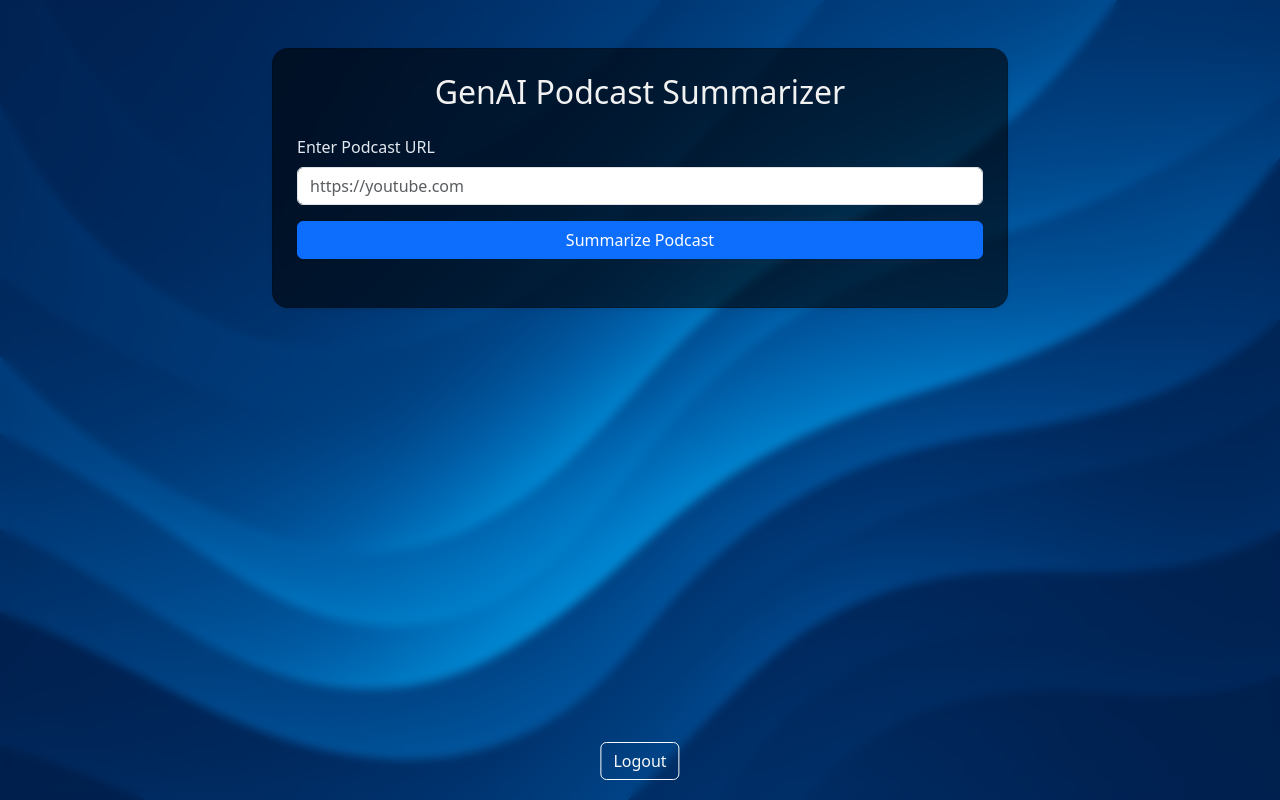
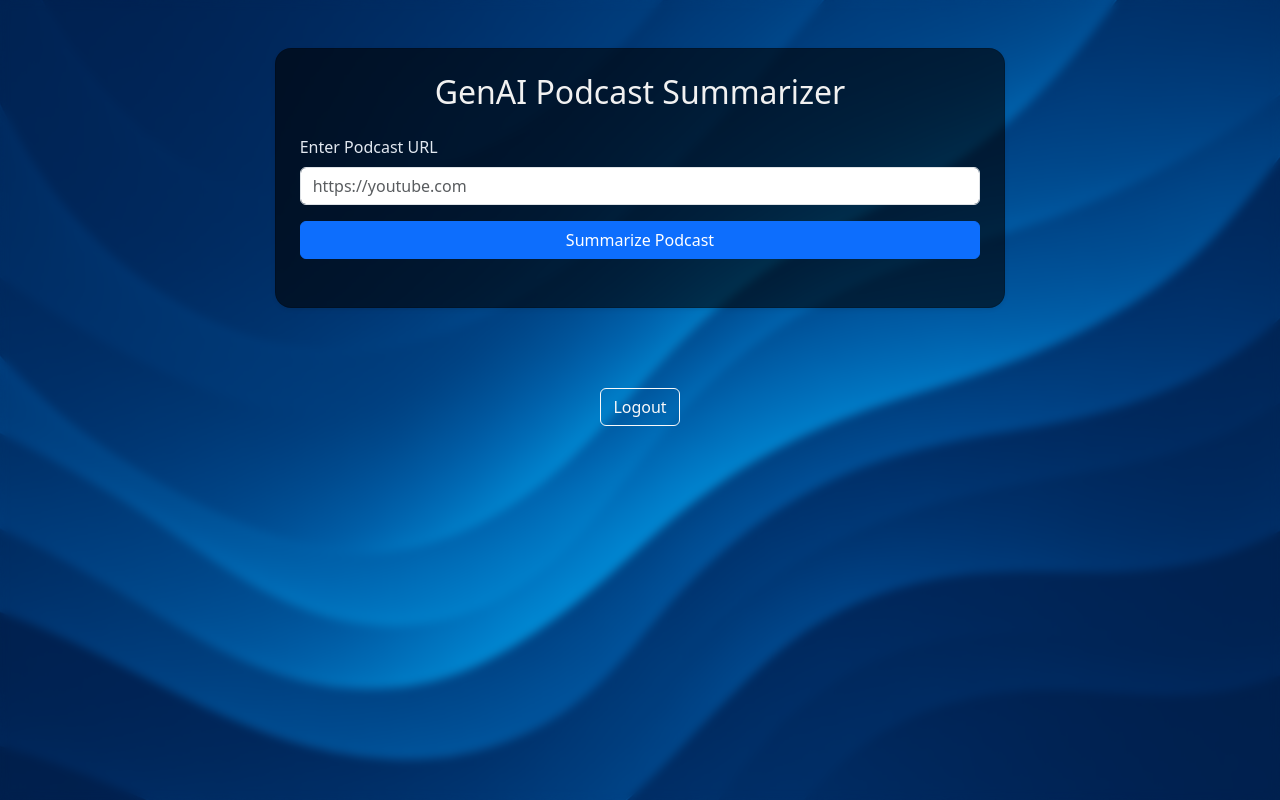
Before and after one commit to mahir1101/GenAI-Podcast-Summarizer, a Flask app: page / in a window 1280 px wide. Run offline with Flask 3, Linux system fonts and the light colour scheme; the visitor is signed in with stand-in values (Sample User, id 1).

Commit message:
Update index.html

```diff
--- a/templates/index.html
+++ b/templates/index.html
@@ -17,8 +17,7 @@
             backdrop-filter: blur(5px);
             min-height: 100vh;
             color: #f8f9fa;
-            position: relative;
-            padding-bottom: 70px;
+            padding-bottom: 100px;
         }
         .card {
             background-color: rgba(0, 0, 0, 0.6);
@@ -36,18 +35,11 @@
             white-space: pre-wrap;
             max-height: 400px;
             overflow-y: auto;
-            position: relative;
+            overflow-x: auto;
         }
         pre:fullscreen {
             background-color: #000;
             padding: 2rem;
-        }
-        .pre-title {
-            font-size: 1.25rem;
-            font-weight: bold;
-            margin-bottom: 1rem;
-            display: block;
-            color: #0dcaf0;
         }
         .fullscreen-btn {
             float: right;
@@ -55,6 +47,7 @@
             border: none !important;
             background: transparent;
             color: #f8f9fa;
+            outline: none !important;
         }
         .fullscreen-btn:hover {
             background: rgba(255, 255, 255, 0.1);
@@ -64,18 +57,20 @@
             color: #ccc;
         }
         .logout-btn {
-            position: fixed;
-            bottom: 20px;
-            left: 50%;
-            transform: translateX(-50%);
-            z-index: 1000;
+            position: relative;
+            margin-top: 2rem;
+            text-align: center;
+        }
+        .container {
+            padding-left: 1rem;
+            padding-right: 1rem;
         }
     </style>
 </head>
 <body>
     <div class="container py-5">
         <div class="row justify-content-center">
-            <div class="col-lg-8">
+            <div class="col-12 col-md-10 col-lg-8">
                 <div class="card shadow-sm p-4">
                     <h2 class="mb-4 text-center">GenAI Podcast Summarizer</h2>
                     <form id="summarizeForm">
@@ -95,7 +90,7 @@
         </div>
     </div>
 
-    <div id="bottomActionBtn" class="logout-btn text-center">
+    <div id="bottomActionBtn" class="logout-btn">
         <a href="{{ url_for('logout') }}" class="btn btn-outline-light">Logout</a>
     </div>
 
@@ -129,17 +124,13 @@
                             Transcript
                             <button onclick="toggleFullscreen('transcriptBlock')" class="btn btn-sm fullscreen-btn">⤊</button>
                         </h5>
-                        <pre id="transcriptBlock">
-    ${data.transcript}
-                        </pre>
+                        <pre id="transcriptBlock">${data.transcript}</pre>
 
                         <h5 class="mt-4">
                             Summary
-                            <button onclick="toggleFullscreen('summaryBlock')" class="btn btn-outline-light btn-sm fullscreen-btn">⤊</button>
+                            <button onclick="toggleFullscreen('summaryBlock')" class="btn btn-sm fullscreen-btn">⤊</button>
                         </h5>
-                        <pre id="summaryBlock">
-    ${data.summary}
-                        </pre>
+                        <pre id="summaryBlock">${data.summary}</pre>
                     `;
                     bottomActionBtn.innerHTML = `
                         <a href="/" class="btn btn-outline-light">Home</a>
```
